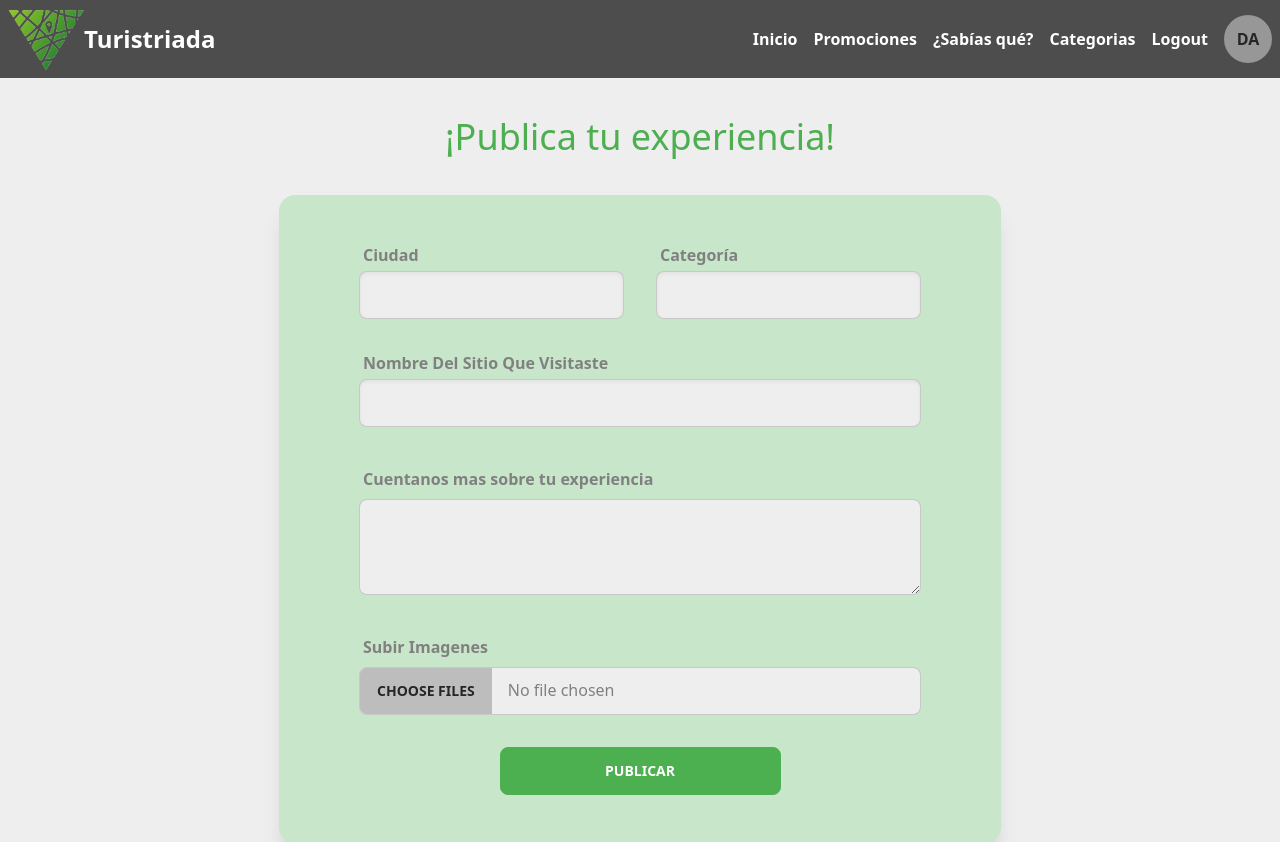
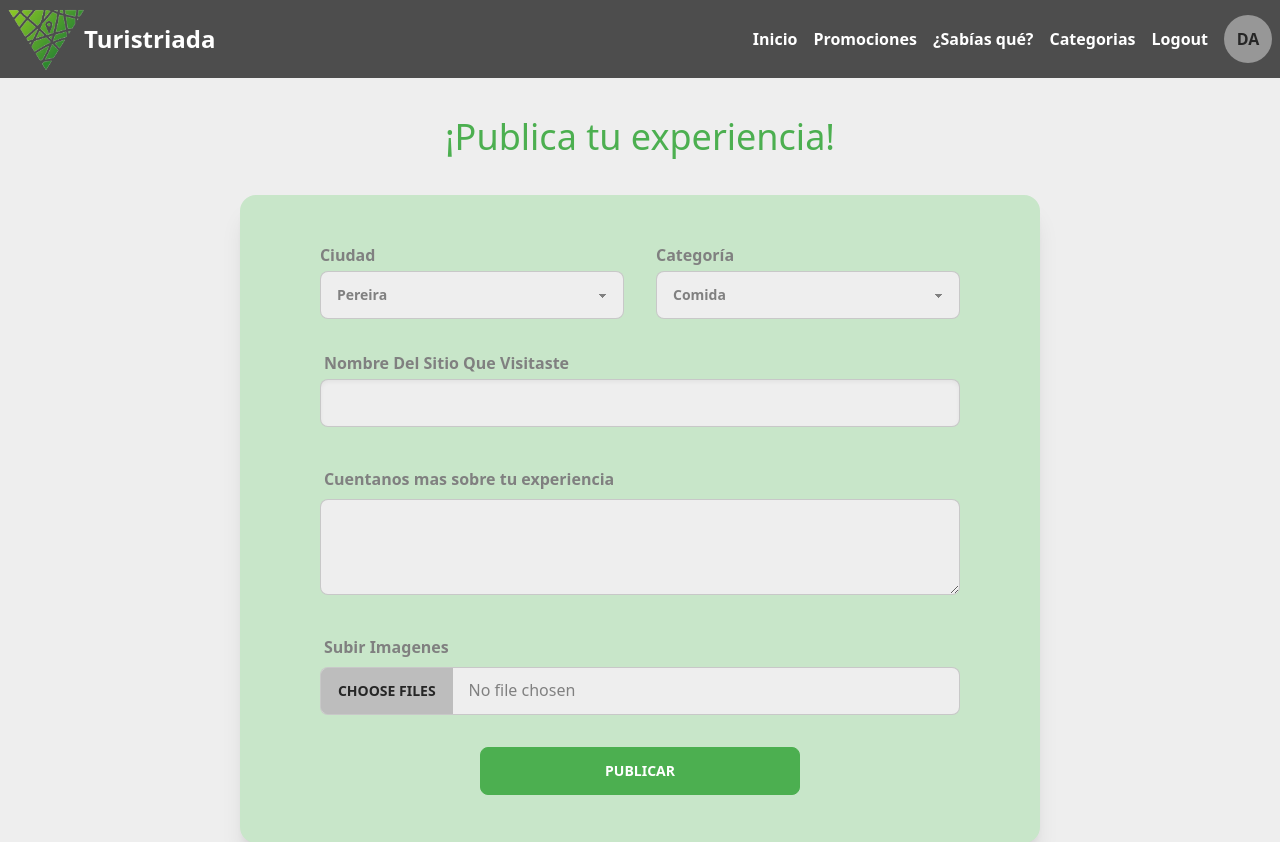
Before and after one commit to JohanRestrepo19/turistriada-frontend, a React (Vite) app: page /places/new-place in a window 1280 px wide. Shown: the top 842 px of the page. Built offline with nearby package versions, Linux system fonts and the light colour scheme; a web font is replaced by a local one.

Commit message:
feat: add custom Select component.

```diff
--- /dev/null
+++ b/src/common/components/forms/Select.tsx
@@ -0,0 +1,32 @@
+import { forwardRef, ReactNode, SelectHTMLAttributes } from 'react'
+
+interface SelectProps extends SelectHTMLAttributes<HTMLSelectElement> {
+  title: string
+  error?: string
+  children: ReactNode[]
+}
+
+export const Select = forwardRef<HTMLSelectElement, SelectProps>(
+  ({ children, error, title, ...props }, ref) => {
+    return (
+      <div className="w-full text-form-text">
+        <label className="text-form-text capitalize font-semibold">
+          {title}
+        </label>
+        <select
+          className="select select-bordered w-full mt-1 capitalize"
+          {...props}
+          ref={ref}
+        >
+          <option disabled>Selecciona una opción</option>
+          {children}
+        </select>
+        {error && (
+          <div className="label">
+            <span className="label-text-alt text-accent text-sm">{error}</span>
+          </div>
+        )}
+      </div>
+    )
+  }
+)
--- a/src/common/types/index.d.ts
+++ b/src/common/types/index.d.ts
@@ -5,6 +5,8 @@ type ModelId = string
 export type RequestStatus = 'pending' | 'fulfilled' | 'rejected'
 
 export type UserRole = 'user' | 'customer' | 'admin' | null
+
+export type City = 'pereira' | 'dosquebradas' | 'santa rosa'
 
 export type Category =
   | 'comida'
--- a/src/pages/places/components/PublishPlaceForm.tsx
+++ b/src/pages/places/components/PublishPlaceForm.tsx
@@ -1,6 +1,15 @@
 import { Button, FileInput, Input, TextArea } from '@/common/components'
 import { useForm } from 'react-hook-form'
 import { PublishPlace, publishPlaceResolver } from '../validations/PublishPlace'
+import { Select } from '@/common/components/forms/Select'
+import { Category, City } from '@/common/types'
+
+const cities: City[] = ['pereira', 'dosquebradas', 'santa rosa']
+const categories: Category[] = [
+  'comida',
+  'hospedaje',
+  'instituciones culturales'
+]
 
 export const PublishPlaceForm = () => {
   const {
@@ -21,17 +30,31 @@ export const PublishPlaceForm = () => {
         onSubmit={handleSubmit(handleSubmitForm)}
       >
         {/* Ciudad */}
-        <Input
+        <Select
           title="Ciudad"
           {...register('city')}
           error={errors.city?.message}
-        />
+        >
+          {cities.map((city, index) => (
+            <option key={index} value={city}>
+              {city}
+            </option>
+          ))}
+        </Select>
+
         {/* Categoría */}
-        <Input
+        <Select
           title="Categoría"
           {...register('category')}
           error={errors.category?.message}
-        />
+        >
+          {categories.map((category, index) => (
+            <option key={index} value={category}>
+              {category}
+            </option>
+          ))}
+        </Select>
+
         {/* Nombre del sitio */}
         <Input
           title="Nombre del sitio que visitaste"
@@ -39,6 +62,7 @@ export const PublishPlaceForm = () => {
           {...register('placeName')}
           error={errors.placeName?.message}
         />
+
         {/* Mas sobre el sitio */}
         <TextArea
           title="Cuentanos mas sobre tu experiencia"
@@ -46,6 +70,7 @@ export const PublishPlaceForm = () => {
           {...register('aboutExperience')}
           error={errors.aboutExperience?.message}
         />
+
         {/* Fotos */}
         <FileInput
           title="Subir imagenes"
```
